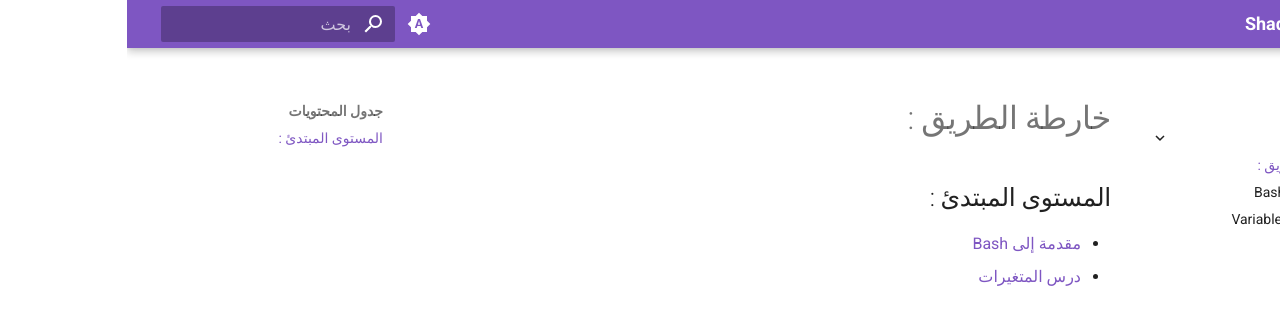
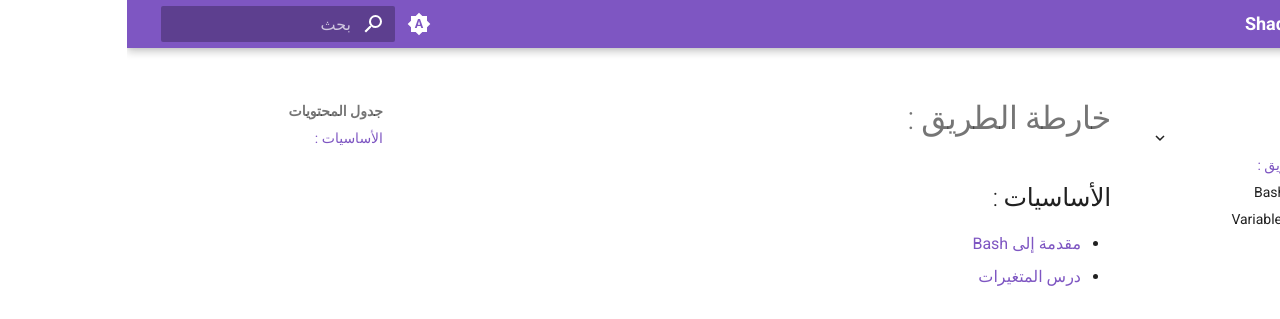
Before and after one commit to shadoxcore-oss/shadox.github.io, an MkDocs documentation site: the page built from docs/00-Bash/00-Moc-Bash.md, in a window 1280 px wide. Shown: the top 319 px of the page. Built offline with MkDocs 1.6.1 and Material for MkDocs 9.7.7, drawn with Linux system fonts in a browser that asks for light colours.

Commit message:
edit 00-Bash-Moc.md

```diff
--- a/docs/00-Bash/00-Moc-Bash.md
+++ b/docs/00-Bash/00-Moc-Bash.md
@@ -1,4 +1,4 @@
 # خارطة الطريق :
-## المستوى المبتدئ :
+## الأساسيات :
 - [مقدمة إلى Bash](01-Bash-Introduction.md)
 - [درس المتغيرات](02-Bash-Variables.md)
```
